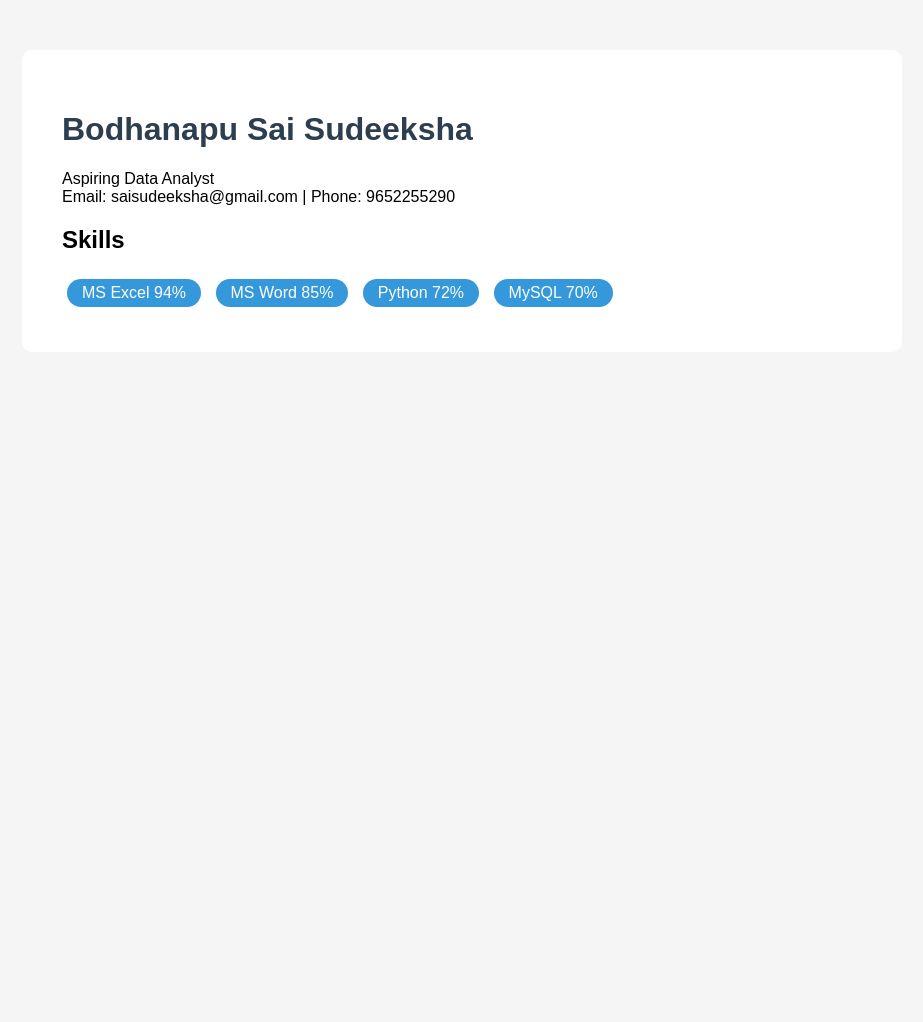
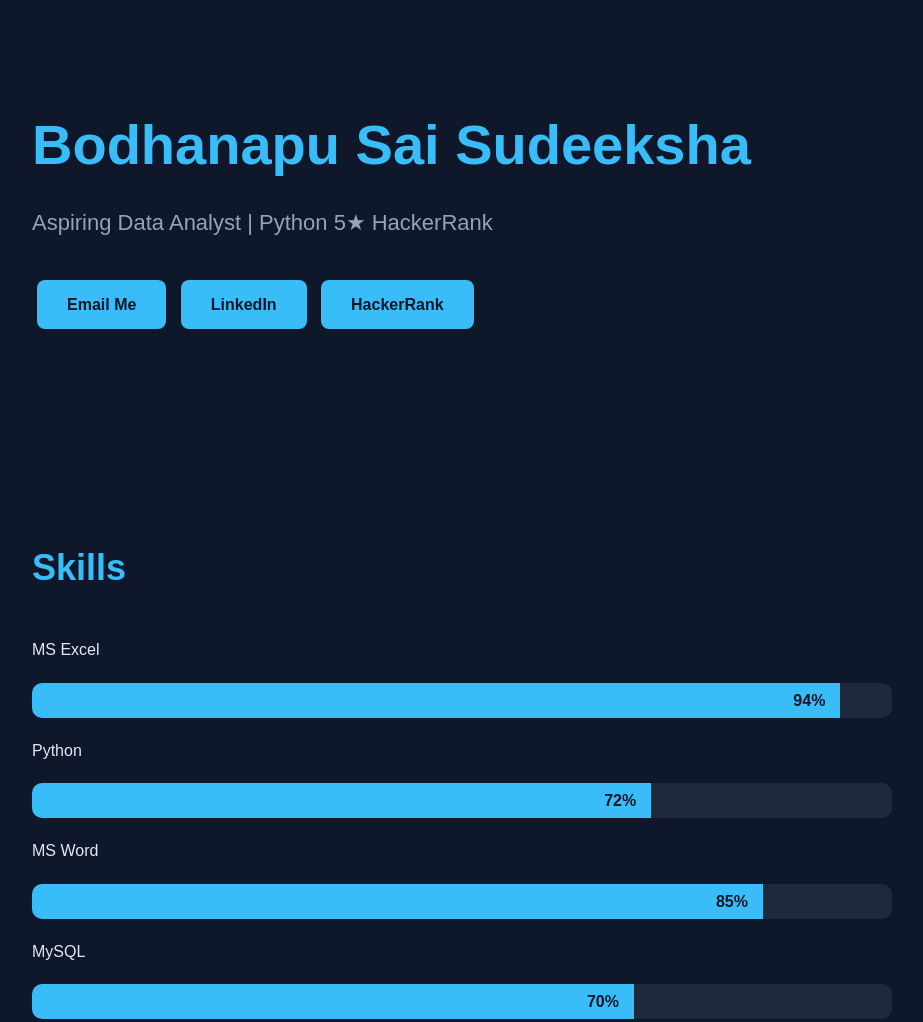
Before and after one commit to sudeeksha25/Sudeeksha-portfolio, a plain HTML site: page index.html in a window 1280 px wide. Shown: the top 1022 px of the page, without its empty margins (178-1101 px from the left). Before the commit the page ends 800 px from the top, so only its background shows below. Drawn offline with Linux system fonts and the light colour scheme.

Commit message:
Update index.html

```diff
--- a/index.html
+++ b/index.html
@@ -1,22 +1,50 @@
 <!DOCTYPE html>
-<html>
+<html lang="en">
 <head>
-<title>Sudeeksha Portfolio</title>
+<meta charset="UTF-8">
+<meta name="viewport" content="width=device-width, initial-scale=1.0">
+<title>Sudeeksha | Data Analyst</title>
 <style>
-body{background:#f5f5f5;font-family:Arial;margin:50px}
-.box{background:white;padding:40px;border-radius:10px;max-width:800px;margin:auto}
-h1{color:#2c3e50} .skill{background:#3498db;color:white;padding:5px 15px;margin:5px;display:inline-block;border-radius:20px}
+*{margin:0;padding:0;box-sizing:border-box}
+body{font-family:'Arial';background:#0f172a;color:#e2e8f0;line-height:1.6}
+section{padding:100px 20px;max-width:900px;margin:auto}
+h1{font-size:56px;color:#38bdf8;margin-bottom:15px}
+h2{font-size:36px;color:#38bdf8;margin-bottom:40px}
+.btn{background:#38bdf8;color:#0f172a;padding:12px 30px;border-radius:8px;text-decoration:none;display:inline-block;margin:10px 5px;font-weight:bold}
+.skill-bar{background:#1e293b;height:35px;border-radius:10px;margin:20px 0;overflow:hidden}
+.skill-fill{background:#38bdf8;height:100%;text-align:right;padding-right:15px;line-height:35px;font-weight:bold;color:#0f172a}
+a{color:#38bdf8}
 </style>
 </head>
 <body>
-<div class="box">
+
+<section id="home">
 <h1>Bodhanapu Sai Sudeeksha</h1>
-<p>Aspiring Data Analyst<br>Email: saisudeeksha@gmail.com | Phone: 9652255290</p>
+<p style="font-size:22px;color:#94a3b8">Aspiring Data Analyst | Python 5★ HackerRank</p>
+<div style="margin-top:30px">
+<a href="mailto:saisudeeksha@gmail.com" class="btn">Email Me</a>
+<a href="NEE-LINKEDIN-LINK" class="btn" target="_blank">LinkedIn</a>
+<a href="NEE-HACKERRANK-LINK" class="btn" target="_blank">HackerRank</a>
+</div>
+</section>
+
+<section id="skills">
 <h2>Skills</h2>
-<span class="skill">MS Excel 94%</span>
-<span class="skill">MS Word 85%</span>
-<span class="skill">Python 72%</span>
-<span class="skill">MySQL 70%</span>
-</div>
+<p>MS Excel</p>
+<div class="skill-bar"><div class="skill-fill" style="width:94%">94%</div></div>
+<p>Python</p>
+<div class="skill-bar"><div class="skill-fill" style="width:72%">72%</div></div>
+<p>MS Word</p>
+<div class="skill-bar"><div class="skill-fill" style="width:85%">85%</div></div>
+<p>MySQL</p>
+<div class="skill-bar"><div class="skill-fill" style="width:70%">70%</div></div>
+</section>
+
+<section id="contact">
+<h2>Contact</h2>
+<p>Email: saisudeeksha@gmail.com</p>
+<p>Phone: 9652255290</p>
+</section>
+
 </body>
 </html>
```
